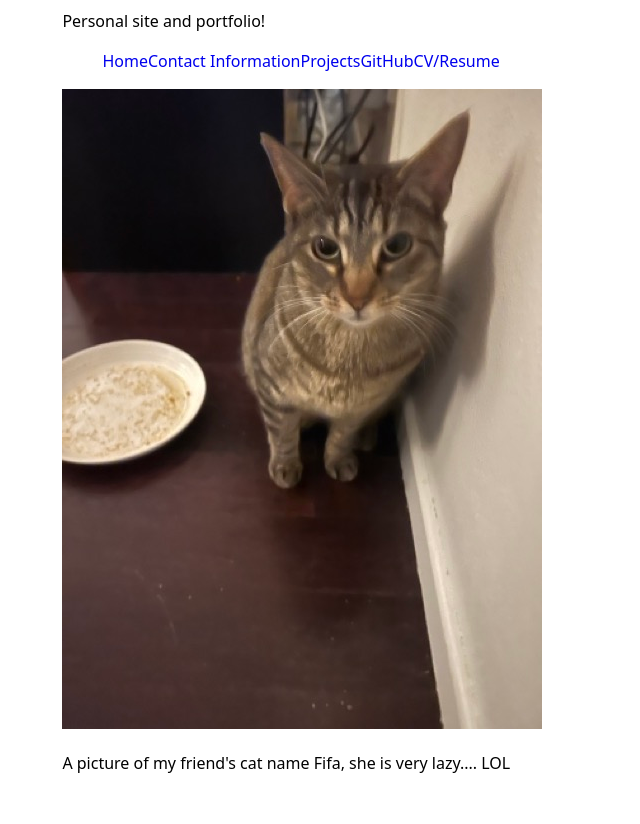
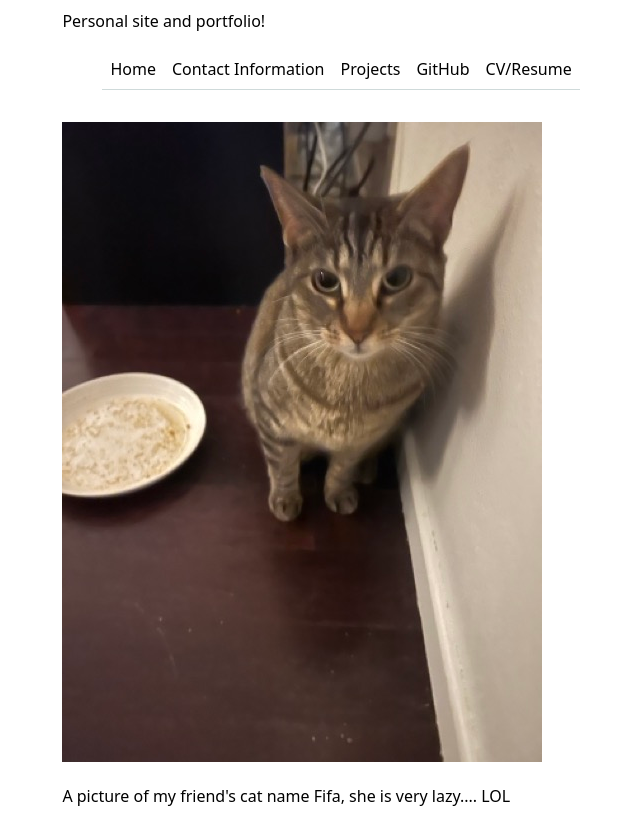
Before and after one commit to GianRobles1519/Protfolio, a plain HTML site: page index.html in a window 1280 px wide. Shown: the part 82-906 px from the top of the page, without its empty margins (136-776 px from the left). Before the commit the page ends 873 px from the top, so only its background shows below. Drawn offline with Linux system fonts and the light colour scheme.

Commit message:
Update this bullshit

```diff
--- a/style.css
+++ b/style.css
@@ -17,8 +17,15 @@ body{
     }
     nav a {
         flex: 1;
+        text-decoration: none;
+        color: inherit;
         text-align: center;
-        text-decoration: none;
+        padding: 0.5em;
+        margin-bottom: 1em;
+        border-bottom-width: 1px;
+        border-bottom-style: solid;
+        border-bottom-color: oklch(88% 3% 200);
+        padding-bottom: 0.5em;
     }
 
 
```
